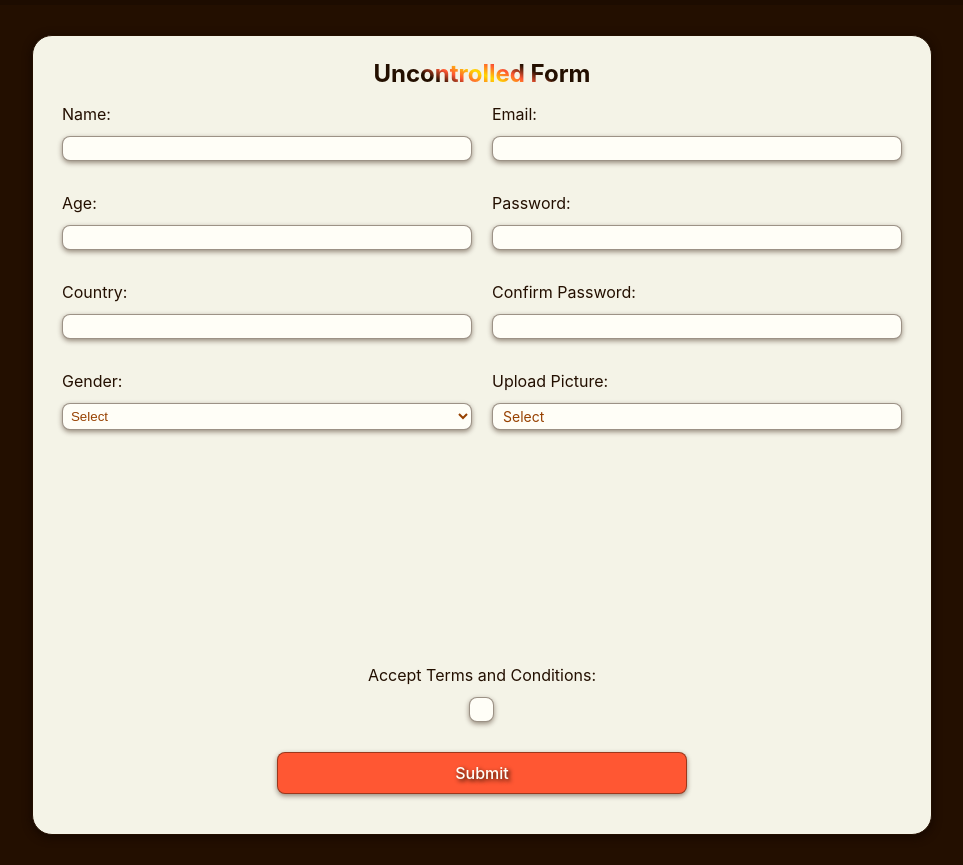
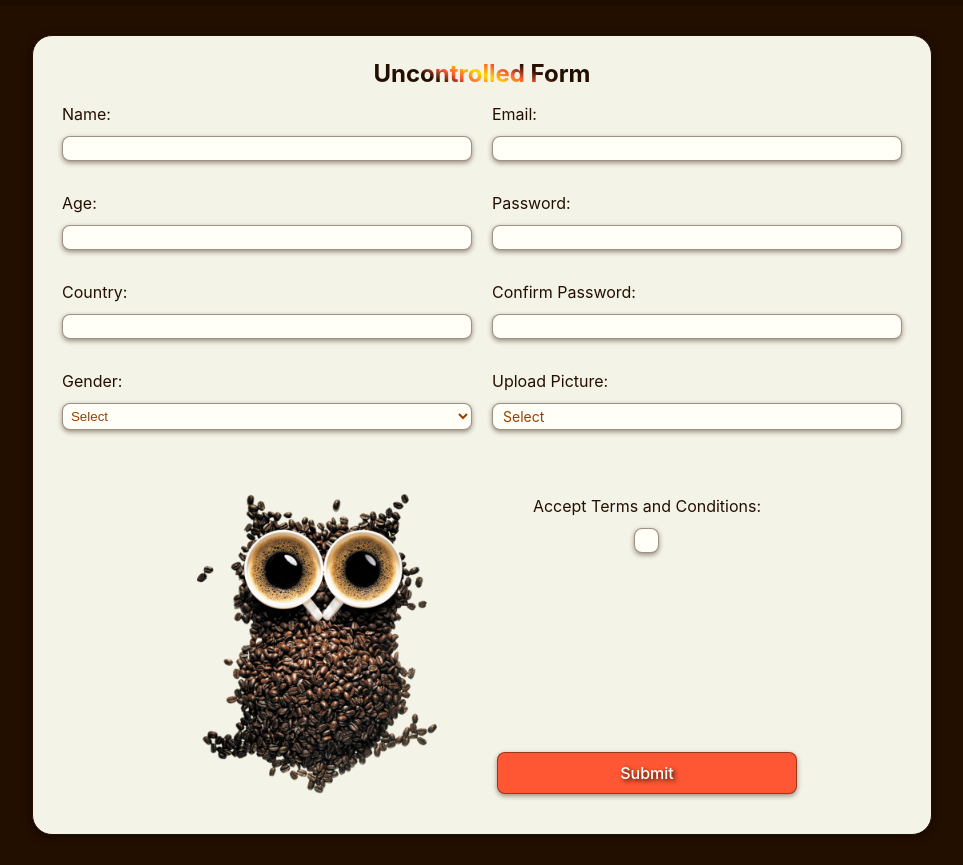
Before and after one commit to Nelany/React, a React (Vite) app: page /UncontrolledForm in a window 1280 px wide. Shown: the whole page, without its empty margins (158-1121 px from the left). Built offline with nearby package versions, Linux system fonts and the light colour scheme.

Commit message:
feat: add img preview

```diff
--- a/src/pages/UncontrolledForm/Form.scss
+++ b/src/pages/UncontrolledForm/Form.scss
@@ -28,9 +28,15 @@
   .form__bottom-container {
     width: 100%;
     display: flex;
+    flex-wrap: wrap;
+    justify-content: center;
+    column-gap: 30px;
+  }
+
+  .form__submit-container {
+    display: flex;
     flex-direction: column;
-    align-items: center;
-
+    justify-content: space-between;
   }
 
   .form__sections-container {
@@ -114,9 +120,28 @@
     transform: none;
   }
 
+  .form__preview {
+    width: 300px;
+    height: 300px;
+    display: flex;
+    justify-content: center;
+    align-items: center;
+    border-radius: $radius;
+    overflow: hidden;
+  }
+
+  .form__img {
+    height: 100%;
+    object-fit: cover;
+  }
+
+  .form__img-error {
+    color: $orange;
+    font-weight: 800;
+  }
+
   .form__button-submit {
-    width: 100%;
-    max-width: 410px;
+    width: 300px;
     padding: 10px 20px;
     border-radius: $radius;
     border: 1px solid $shadow;
--- a/src/pages/UncontrolledForm/UncontrolledForm.tsx
+++ b/src/pages/UncontrolledForm/UncontrolledForm.tsx
@@ -2,12 +2,12 @@ import { FormEvent, useRef, useState } from 'react';
 import { useDispatch, useSelector } from 'react-redux';
 import { RootState } from '../../store/store';
 import { setUncontrolledFormData } from '../../store/UncontrolledFormSlice';
+import { setUncontrolledImg } from '../../store/UncontrolledImgSlice';
 import { Errors } from '../../types/ErrorsTypes';
 import { readFileAsDataURL } from '../../utils/readFileAsDataURL';
 import { validationFormSchema } from '../../utils/validationFormSchema';
 import { validationImgSchema } from '../../utils/validationImgSchema';
 import './Form.scss';
-import { setUncontrolledImg } from '../../store/UncontrolledImgSlice';
 
 export const UncontrolledForm = () => {
   const dispatch = useDispatch();
@@ -16,6 +16,7 @@ export const UncontrolledForm = () => {
   );
   const countries = useSelector((state: RootState) => state.countries);
   const [errors, setErrors] = useState<Errors>({});
+  const [imgError, setImgError] = useState('');
 
   const nameRef = useRef<HTMLInputElement>(null);
   const ageRef = useRef<HTMLInputElement>(null);
@@ -78,8 +79,6 @@ export const UncontrolledForm = () => {
   };
 
   const handleFileChange = async () => {
-    pictureRef.current?.click();
-
     const file = pictureRef.current?.files?.[0];
 
     if (file) {
@@ -88,8 +87,13 @@ export const UncontrolledForm = () => {
 
         const base64 = await readFileAsDataURL(file);
         dispatch(setUncontrolledImg(base64));
+        setImgError('');
       } catch (error) {
-        console.error(error);
+        if (error instanceof Error) {
+          setImgError(error.message);
+        } else {
+          setImgError('An unknown error occurred');
+        }
       }
     }
   };
@@ -193,12 +197,18 @@ export const UncontrolledForm = () => {
         </div>
 
         <div className="form__bottom-container">
-          {img && (
           <div className="form__preview">
-              <img src={img} alt="Preview" />
+            {imgError && <div className="form__img-error">{imgError}!</div>}
+            {!imgError && (
+              <img
+                className="form__img"
+                src={img ? img : '/img.png'}
+                alt="Preview"
+              />
+            )}
           </div>
-          )}
 
+          <div className="form__submit-container">
             <div className="form__field form__field--centered">
               <label htmlFor="terms">Accept Terms and Conditions:</label>
               <input
@@ -214,6 +224,7 @@ export const UncontrolledForm = () => {
               Submit
             </button>
           </div>
+        </div>
       </form>
     </div>
   );
```
Also changed, not shown: public/img.png (added). Lines whose indentation alone changed are shown as unchanged.
